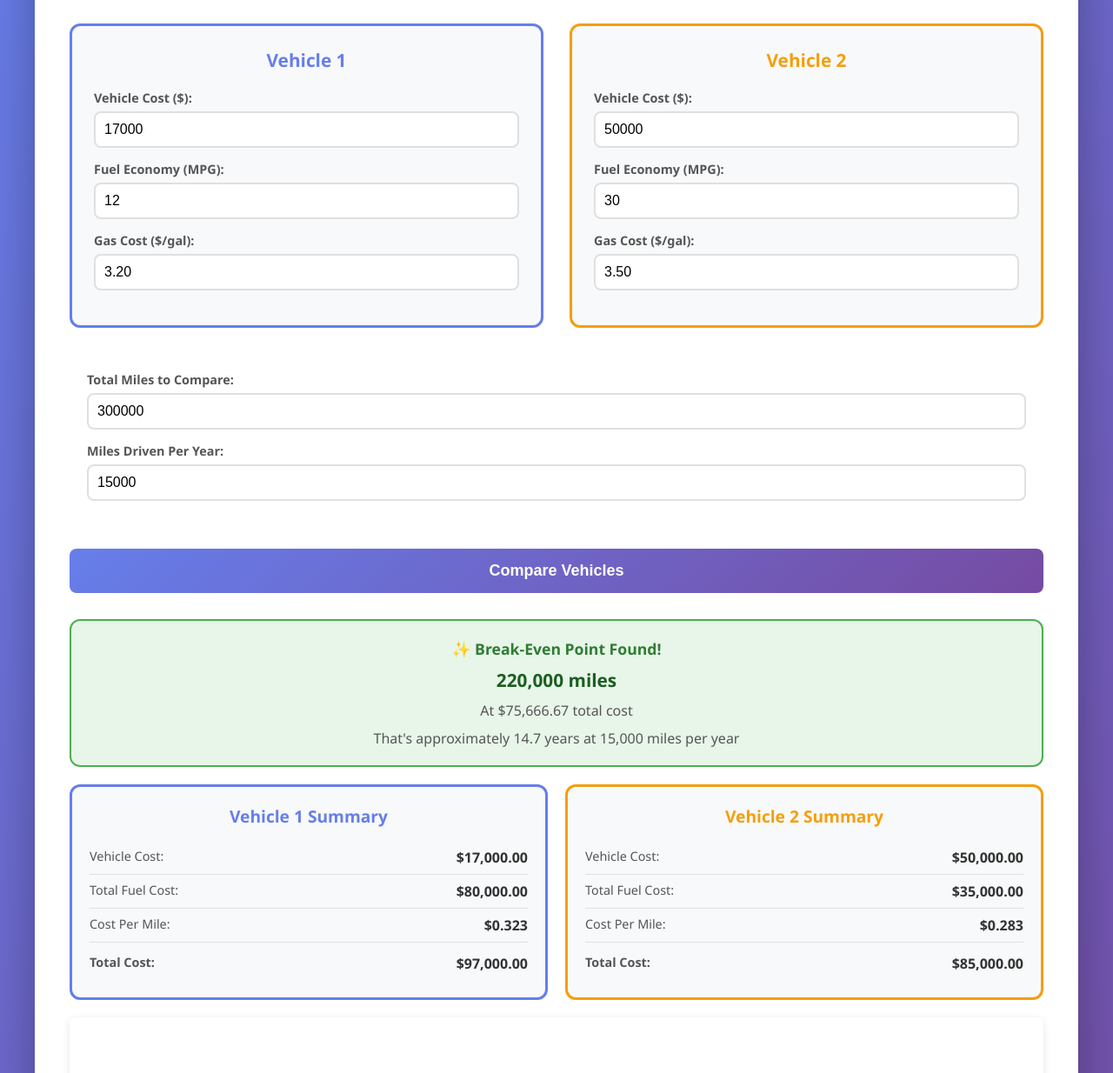
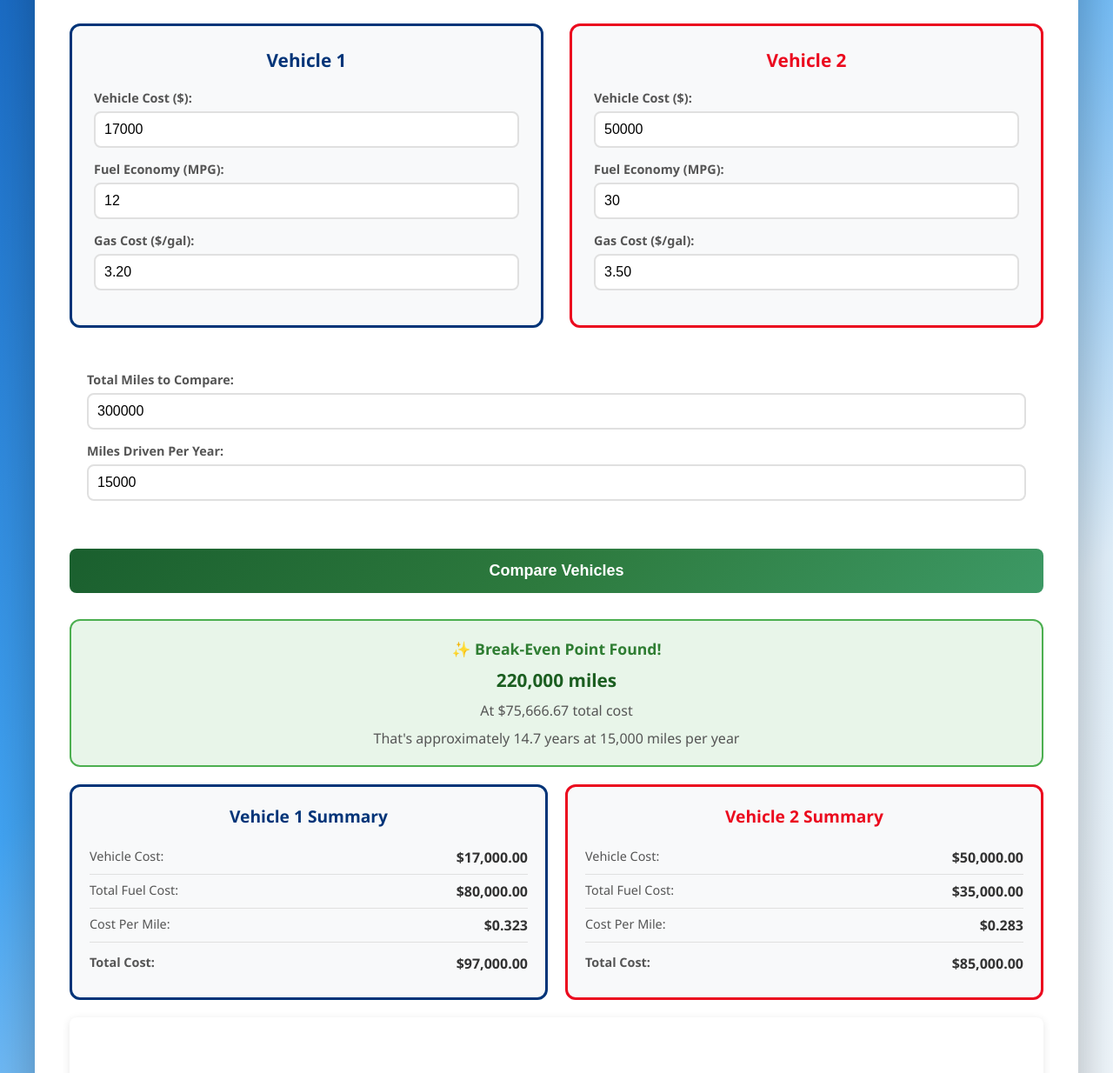
Before and after one commit to d3nnyP/break-even-mpg, a website built with Vite: page index.html in a window 1280 px wide. Shown: the part 136-1370 px from the top of the page at 87% size. Built offline with nearby package versions, Linux system fonts and the light colour scheme.

Commit message:
Update UI colors: app name, Ford blue for vehicle 1, Toyota red for vehicle 2, darker blue gradient background

```diff
--- a/index.html
+++ b/index.html
@@ -3,11 +3,11 @@
   <head>
     <meta charset="UTF-8" />
     <meta name="viewport" content="width=device-width, initial-scale=1.0" />
-    <title>Vehicle Cost Comparison</title>
+    <title>Break Even MPG</title>
   </head>
   <body>
     <div class="container">
-      <h1>🚗 Vehicle Cost Comparison</h1>
+      <h1>🚗 Break Even MPG</h1>
       <div class="subtitle">
         Compare two vehicles to find the break-even point
       </div>
--- a/src/graph.ts
+++ b/src/graph.ts
@@ -40,8 +40,8 @@ export class GraphRenderer {
 
     this.drawAxes(width, height);
     this.drawGrid(width, height, graphWidth, graphHeight, maxMiles, paddedMinCost, paddedMaxCost, milesPerYear);
-    this.drawLine(v1Data, maxMiles, paddedMinCost, paddedMaxCost, graphWidth, graphHeight, '#667eea');
-    this.drawLine(v2Data, maxMiles, paddedMinCost, paddedMaxCost, graphWidth, graphHeight, '#f59e0b');
+    this.drawLine(v1Data, maxMiles, paddedMinCost, paddedMaxCost, graphWidth, graphHeight, '#003478');
+    this.drawLine(v2Data, maxMiles, paddedMinCost, paddedMaxCost, graphWidth, graphHeight, '#EB0A1E');
 
     if (intersection) {
       this.drawIntersection(intersection, maxMiles, paddedMinCost, paddedMaxCost, graphWidth, graphHeight);
@@ -182,14 +182,14 @@ export class GraphRenderer {
     const legendX = width - this.padding - 120;
     const legendY = this.padding + 20;
 
-    this.ctx.fillStyle = '#667eea';
+    this.ctx.fillStyle = '#003478';
     this.ctx.fillRect(legendX, legendY, 30, 4);
     this.ctx.fillStyle = '#333';
     this.ctx.font = '14px Arial';
     this.ctx.textAlign = 'left';
     this.ctx.fillText('Vehicle 1', legendX + 40, legendY + 4);
 
-    this.ctx.fillStyle = '#f59e0b';
+    this.ctx.fillStyle = '#EB0A1E';
     this.ctx.fillRect(legendX, legendY + 25, 30, 4);
     this.ctx.fillStyle = '#333';
     this.ctx.fillText('Vehicle 2', legendX + 40, legendY + 29);
--- a/src/style.css
+++ b/src/style.css
@@ -6,7 +6,7 @@
 
 body {
   font-family: 'Segoe UI', Tahoma, Geneva, Verdana, sans-serif;
-  background: linear-gradient(135deg, #667eea 0%, #764ba2 100%);
+  background: linear-gradient(135deg, #1565C0 0%, #42A5F5 35%, #E3F2FD 65%, #FFFFFF 100%);
   min-height: 100vh;
   padding: 20px;
 }
@@ -49,11 +49,11 @@ h1 {
 }
 
 .vehicle-section.vehicle1 {
-  border-color: #667eea;
+  border-color: #003478;
 }
 
 .vehicle-section.vehicle2 {
-  border-color: #f59e0b;
+  border-color: #EB0A1E;
 }
 
 .vehicle-title {
@@ -64,11 +64,11 @@ h1 {
 }
 
 .vehicle1 .vehicle-title {
-  color: #667eea;
+  color: #003478;
 }
 
 .vehicle2 .vehicle-title {
-  color: #f59e0b;
+  color: #EB0A1E;
 }
 
 .input-group {
@@ -107,7 +107,7 @@ input[type="number"]:focus {
 button {
   width: 100%;
   padding: 15px;
-  background: linear-gradient(135deg, #667eea 0%, #764ba2 100%);
+  background: linear-gradient(135deg, #1a5f2e 0%, #2d7a3e 50%, #3d9965 100%);
   color: white;
   border: none;
   border-radius: 8px;
@@ -119,7 +119,7 @@ button {
 
 button:hover {
   transform: translateY(-2px);
-  box-shadow: 0 5px 20px rgba(102, 126, 234, 0.4);
+  box-shadow: 0 5px 20px rgba(26, 95, 46, 0.4);
 }
 
 button:active {
@@ -150,11 +150,11 @@ button:active {
 }
 
 .summary.vehicle1 {
-  border-color: #667eea;
+  border-color: #003478;
 }
 
 .summary.vehicle2 {
-  border-color: #f59e0b;
+  border-color: #EB0A1E;
 }
 
 .summary-title {
@@ -165,11 +165,11 @@ button:active {
 }
 
 .summary.vehicle1 .summary-title {
-  color: #667eea;
+  color: #003478;
 }
 
 .summary.vehicle2 .summary-title {
-  color: #f59e0b;
+  color: #EB0A1E;
 }
 
 .summary-item {
```
